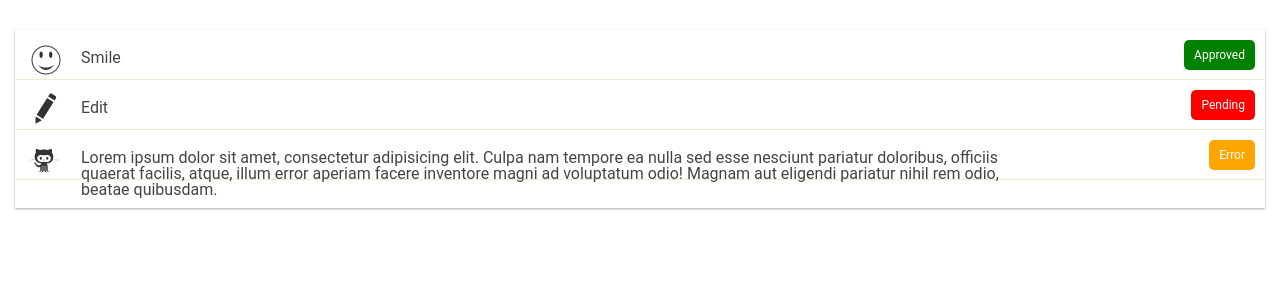
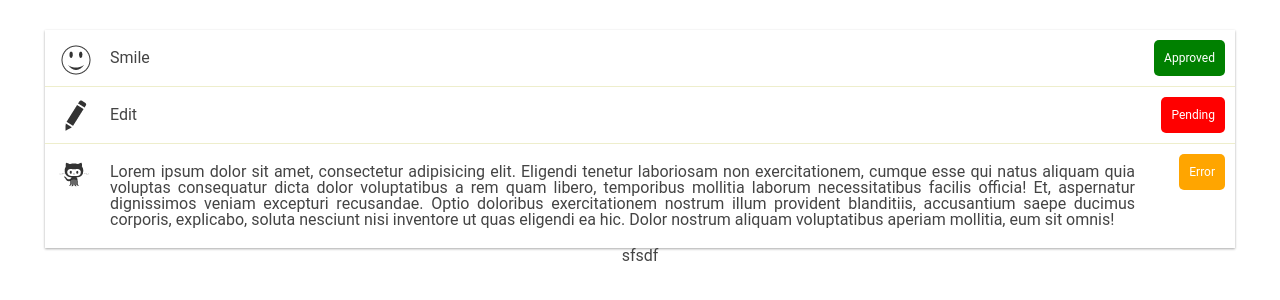
Before and after one commit to ukrenianshtorm/level_up_homeworks, a website: page public/views/css/homework-6/index.html in a window 1280 px wide. Drawn offline with Linux system fonts and the light colour scheme.

Commit message:
homework 4 fixed

```diff
--- a/public/views/css/homework-4/css/style.css
+++ b/public/views/css/homework-4/css/style.css
@@ -28,7 +28,6 @@ footer {
   flex-shrink: 0;
 }
 
-
 /* Unknown props */
 /* box-shadow: 0 2px 5px rgba(0,0,0,.26); - header */
 /* border-radius: 3px; - card rounding */
@@ -51,13 +50,15 @@ body {
   background-image: url("../images/pattern.png");
 }
 
-.wrapper {
+.container {
+  swidth: 1170px;
+  margin: 0 auto;
+  padding: 0px 15px;
 }
 
 .header {
   background-color: #228B22;
   color: #fff;
-  padding: 0 60px;
   box-shadow: 0 2px 5px rgba(0, 0, 0, .26)
 }
 
@@ -75,6 +76,7 @@ body {
 .nav-link {
   margin-right: 10px;
 }
+
 .nav-link:last-child {
   margin: 0;
 }
@@ -82,7 +84,6 @@ body {
 .nav-link:active {
   border-bottom: 1px solid yellow;
 }
-
 
 .active {
   border-bottom: 1px solid yellow;
@@ -111,6 +112,7 @@ body {
   background-size: cover;
   background-position: center;
   height: 300px;
+  line-height: 300px;
   text-align: center;
 }
 
@@ -118,7 +120,6 @@ body {
   font-size: 50px;
   color: #fff;
   font-weight: bold;
-  line-height: 270px;
 }
 
 .primary-title {
@@ -126,12 +127,6 @@ body {
   font-weight: bold;
   text-transform: uppercase;
   padding: 20px 0;
-}
-
-.container {
-  max-width: 1170px;
-  margin: 0 auto;
-  padding: 0px 15px;
 }
 
 .row {
@@ -208,7 +203,7 @@ body {
 }
 
 .footer-li {
-  padding:10px 0;
+  padding: 10px 0;
 }
 
 .footer-link {
--- a/public/views/css/homework-6/css/style.css
+++ b/public/views/css/homework-6/css/style.css
@@ -32,17 +32,16 @@ a {
 }
 
 .page {
-  margin-top: 30px;
-  box-shadow: 0 1px 3px rgba(0,0,0,0.12), 0 1px 2px rgba(0,0,0,0.24);
+  padding: 30px;
+  min-width: 300px;
 }
 
 .sprite {
+  display: inline-block;
   background-image: url(../images/icons.png);
   background-repeat: no-repeat;
   height: 36px;
   width: 36px;
-  display: inline-block;
-  margin-right: 10px;
 }
 
 .sprite--pozition_1 {
@@ -70,9 +69,9 @@ a {
 
 .button--size_default {
   min-width: 30px;
-  height: 30px;
+  height: 36px;
   padding: 0 10px;
-  line-height: 30px;
+  line-height: 36px;
 }
 
 .button--theme_approved {
@@ -87,22 +86,34 @@ a {
   background-color: orange;
 }
 
+.list {
+  box-shadow: 0 1px 3px rgba(0, 0, 0, 0.12), 0 1px 2px rgba(0, 0, 0, 0.24);
+}
+
 .list__item {
   border-bottom: 1px solid #EEC;
   padding: 10px;
-  min-height: 50px;
+}
+
+.list__item:last-child {
+  border-bottom: none;
 }
 
 .list-item__sprite {
   float: left;
 }
 
-.list-item__paragraph {
-  padding: 10px;
-  max-width: 80%;
-  float: left;
-}
-
 .list-item__buttom {
   float: right;
 }
+
+.list-item__paragraph {
+  padding: 10px;
+  text-align: justify;
+  margin-left: 45px;
+  margin-right: 80px;
+}
+
+.circle {
+  text-align: center;
+}
--- a/public/views/css/homework-6/index.html
+++ b/public/views/css/homework-6/index.html
@@ -16,27 +16,34 @@
             <li class="list__item">
               <div class="list-item__sprite sprite--pozition_1 sprite">
               </div>
+              <button type="button" class="list-item__buttom button button--size_default button--theme_approved">Approved
+              </button>
               <div class="list-item__paragraph">
-                <p>Smile</p>
-              </div>
-              <div class="list-item__buttom button button--size_default button--theme_approved">Approved
+                Smile
               </div>
             </li>
             <li class="list__item">
               <div class="list-item__sprite sprite--pozition_2 sprite">
               </div>
-                <p class="list-item__paragraph">Edit</p>
-              <div class="list-item__buttom button button--size_default button--theme_pending">Pending
+              <button type="button" class="list-item__buttom button button--size_default button--theme_pending">Pending
+              </button>
+              <div class="list-item__paragraph">
+                Edit
               </div>
             </li>
             <li class="list__item">
               <div class="list-item__sprite sprite--pozition_3 sprite">
               </div>
-                <p class="list-item__paragraph">Lorem ipsum dolor sit amet, consectetur adipisicing elit. Culpa nam tempore ea nulla sed esse nesciunt pariatur doloribus, officiis quaerat facilis, atque, illum error aperiam facere inventore magni ad voluptatum odio! Magnam aut eligendi pariatur nihil rem odio, beatae quibusdam.</p>
-              <div class="list-item__buttom button button--size_default button--theme_error">Error
+              <button type="button" class="list-item__buttom button button--size_default button--theme_error">Error
+              </button>
+              <div class="list-item__paragraph">
+                Lorem ipsum dolor sit amet, consectetur adipisicing elit. Eligendi tenetur laboriosam non exercitationem, cumque esse qui natus aliquam quia voluptas consequatur dicta dolor voluptatibus a rem quam libero, temporibus mollitia laborum necessitatibus facilis officia! Et, aspernatur dignissimos veniam excepturi recusandae. Optio doloribus exercitationem nostrum illum provident blanditiis, accusantium saepe ducimus corporis, explicabo, soluta nesciunt nisi inventore ut quas eligendi ea hic. Dolor nostrum aliquam voluptatibus aperiam mollitia, eum sit omnis!
               </div>
             </li>
           </ul>
+          <div class="circle">
+            sfsdf
+          </div>
         </div>
       </div>
     </div>
```
